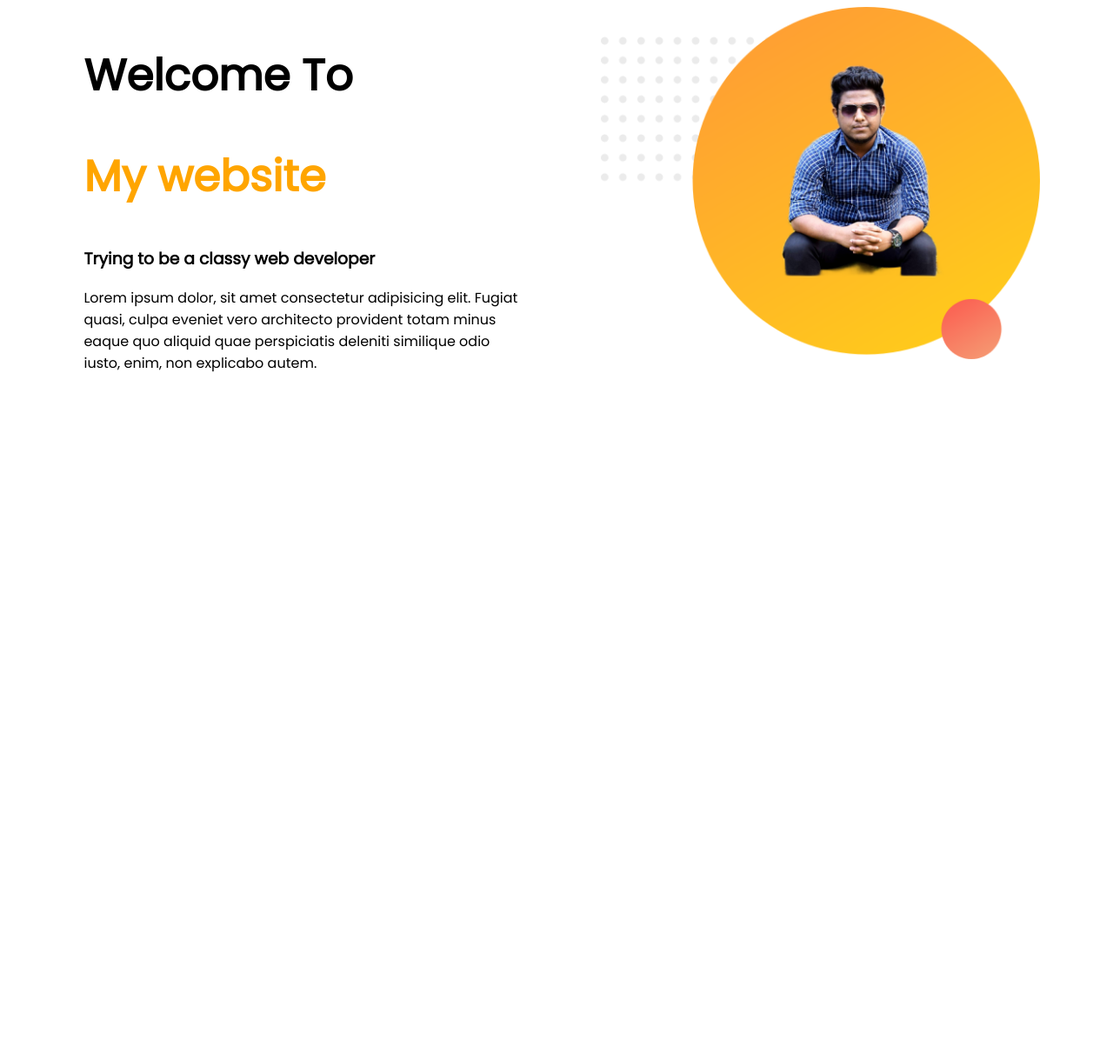
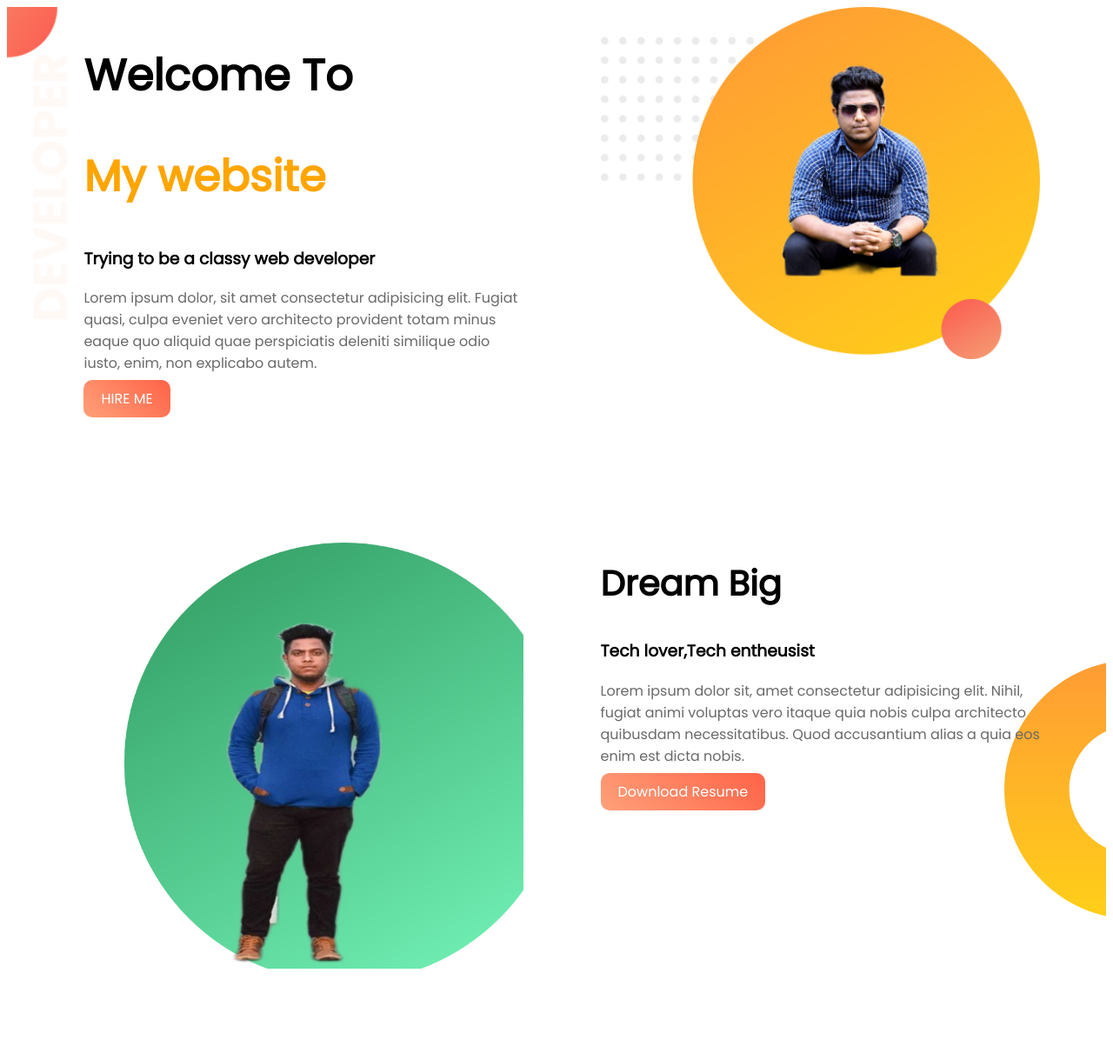
Before and after one commit to alaamin/web-portfolio, a plain HTML site: page index.html in a window 1280 px wide. Shown: the whole page at 87% size. Before the commit the page ends 800 px from the top, so only its background shows below. Drawn offline with Linux system fonts and the light colour scheme.

Commit message:
2nd part

```diff
--- a/index.html
+++ b/index.html
@@ -10,17 +10,33 @@
     <link rel="stylesheet" href="style.css">
 </head>
 <body>
-    <section>
+    <section class="top-banner">
         <div class="half-width">
             <h1>Welcome To</h1>
             <h1><span class="name-highlight"> My  website </span></h1>
             <h3> Trying to be a classy web developer</h3>
             <p>Lorem ipsum dolor, sit amet consectetur adipisicing elit. Fugiat quasi, culpa eveniet vero architecto provident totam minus eaque quo aliquid quae perspiciatis deleniti similique odio iusto, enim, non explicabo autem.</p>
+            <a class="button" target="_blank" href="https://github.com/alaamin/web-portfolio/blob/master/index.html">HIRE ME</a>
         </div>
             <div class="half-width">
                 <img src="image/profile1.png" alt="">
             </div>
+
     </section>
+
+        <section class="dream">
+            <div class="half-width">
+                <img src="image/profile2.png" alt="">
+
+            </div>
+                <div class="half-width">
+                   <h2>Dream Big</h2>
+                   <h3>Tech lover,Tech entheusist</h3>
+                   <p>Lorem ipsum dolor sit, amet consectetur adipisicing elit. Nihil, fugiat animi voluptas vero itaque quia nobis culpa architecto quibusdam necessitatibus. Quod accusantium alias a quia eos enim est dicta nobis.</p>
+                   <a class="button" target="_blank" href="https://github.com/alaamin/web-portfolio/blob/master/index.html">Download Resume</a>
+                </div>
+
+        </section>
 
 </body>
 </html>
--- a/style.css
+++ b/style.css
@@ -6,6 +6,12 @@ h1{
 
     font-size: 50px;
 }
+ h2{
+     font-size: 40px;
+ }
+ p{
+     color: dimgray;
+ }
 .name-highlight{
     color: orange;
 }
@@ -19,4 +25,27 @@ h1{
 .half-width img{
     width: 100%;
 }
-img{}
+    .top-banner{
+        background-image: url("image/top-banner.png");
+        background-repeat: no-repeat;
+    }
+
+
+    section{
+        height: 500px;
+        padding-bottom: 100px;
+    }
+
+    .button{
+        text-decoration: none;
+        background-image: linear-gradient(45deg,lightsalmon,tomato);
+        padding: 10px 20px;
+        border-radius: 10px;
+        color: white;
+        font: 700;
+    }
+    .dream{
+        background-image: url("image/dream-bg.png");
+        background-repeat: no-repeat;
+        background-position: right;
+    }
```
Also changed, not shown: image/profile2.png (added).
